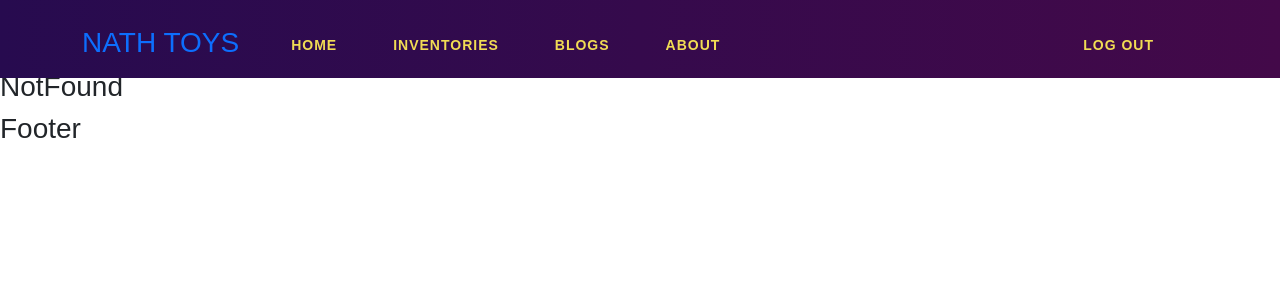
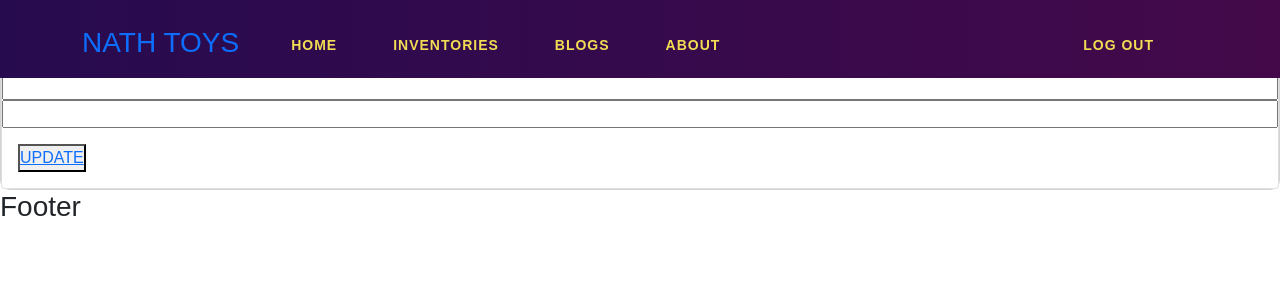
Before and after one commit to sagordevnath/nath-toys-client, a React (Create React App) app: page /inventory/1 in a window 1280 px wide. Shown: the top 300 px of the page. Built offline with nearby package versions, Linux system fonts and the light colour scheme; no server answers; sample sign-in values are in the browser's storage.

Commit message:
hook create

```diff
--- a/src/App.js
+++ b/src/App.js
@@ -3,8 +3,10 @@ import './App.css';
 import Blogs from './Pages/Blogs/Blogs';
 import Home from './Pages/Home/Home/Home';
 import Inventories from './Pages/Home/Inventories/Inventories';
+import UpdateInventory from './Pages/Home/UpdateInventory/UpdateInventory';
 import Login from './Pages/Login/Login/Login';
 import Register from './Pages/Login/Register/Register';
+import RequireAuth from './Pages/Login/RequireAuth/RequireAuth';
 import Footer from './Pages/Shared/Footer/Footer';
 import Header from './Pages/Shared/Header/Header';
 import NotFound from './Pages/Shared/NotFound/NotFound';
@@ -17,6 +19,11 @@ function App() {
         <Route path="/" element={<Home />} />
         <Route path="/home" element={<Home />} />
         <Route path="/inventories" element={<Inventories></Inventories>}></Route>
+        <Route path="/inventory/:inventoryId" element={
+          <RequireAuth>
+            <UpdateInventory></UpdateInventory>
+          </RequireAuth>
+        }></Route>
         <Route path="/blogs" element={<Blogs />}></Route>
         <Route path="/login" element={<Login />}></Route>
         <Route path="/register" element={<Register />}></Route>
--- a/src/Pages/Home/Inventory/Inventory.js
+++ b/src/Pages/Home/Inventory/Inventory.js
@@ -1,9 +1,16 @@
 import React from 'react';
-import { Link } from 'react-router-dom';
+import { Link, useNavigate } from 'react-router-dom';
 import './Inventory.css'
 
 const Inventory = ({inventory}) => {
-    const {img, name, description, price, quantity, supplier} = inventory;
+    const {_id, img, name, description, price, quantity, supplier} = inventory;
+
+
+    const navigate = useNavigate();
+
+    const navigateToServiceDetail = id =>{
+        navigate(`/inventory/${id}`);
+    }
     return (
         <div className='inventory'>
             <div className="card">
@@ -18,7 +25,7 @@ const Inventory = ({inventory}) => {
                 <li className="list-group-item">Supplier: {supplier}</li>
             </ul>
             <div className="card-body">
-                <button><Link to="#" className="card-link">UPDATE</Link></button>
+                <button onClick={()=>navigateToServiceDetail(_id)}><Link to="#" className="card-link">UPDATE</Link></button>
             </div>
             </div>
         </div>
--- /dev/null
+++ b/src/Pages/Home/UpdateInventory/UpdateInventory.js
@@ -0,0 +1,35 @@
+import React, { useEffect, useState } from 'react';
+import { Link, useParams } from 'react-router-dom';
+import useUpdateInventories from '../../../hooks/useUpdateInventories';
+
+const UpdateInventory = () => {
+    const {inventoryId} = useParams();
+
+        const [inventory] = useUpdateInventories(inventoryId);
+        console.log(inventory);
+
+
+    return (
+        <div className='inventory'>
+            <div className="card">
+            {/* <img width="50px" src={inventory.img} className="card-img-top" alt="..." />
+            <div className="card-body">
+                <h5 className="card-title">{inventory.name}</h5>
+                <p className="card-text">{inventory.description}</p>
+            </div>
+            <ul className="list-group list-group-flush">
+                <li className="list-group-item">Price: {inventory.price}</li>
+                <li className="list-group-item">Quantity: {inventory.quantity}</li>
+                <li className="list-group-item">Supplier: {inventory.supplier}</li>
+            </ul> */}
+            <input type="number" name="" id="" />
+            <input type="number" name="" id="" />
+            <div className="card-body">
+                <button><Link to="#" className="card-link">UPDATE</Link></button>
+            </div>
+            </div>
+        </div>
+    );
+};
+
+export default UpdateInventory;
--- a/src/Pages/Login/RequireAuth/RequireAuth.js
+++ b/src/Pages/Login/RequireAuth/RequireAuth.js
@@ -1,6 +1,6 @@
 import React from 'react';
 import { useAuthState } from 'react-firebase-hooks/auth';
-import auth from '../../../firebase.init';
+import auth from '../../../Firebase/Firebase.init';
 import {Navigate, useLocation} from 'react-router-dom';
 import Loading from '../../Shared/Loading/Loading';
 
--- /dev/null
+++ b/src/hooks/useUpdateInventories.js
@@ -0,0 +1,17 @@
+import { useEffect, useState } from "react";
+
+const useUpdateInventories = inventoryId =>{
+    const [inventory, setInventory] = useState({});
+
+    useEffect( () =>{
+        const url = `http://localhost:5000/inventory/${inventoryId}`;
+        console.log(url);
+        fetch(url)
+        .then(res=> res.json())
+        .then(data => setInventory(data));
+
+    }, [inventoryId]);
+    return [inventory     ]
+}
+
+export default useUpdateInventories;
```
